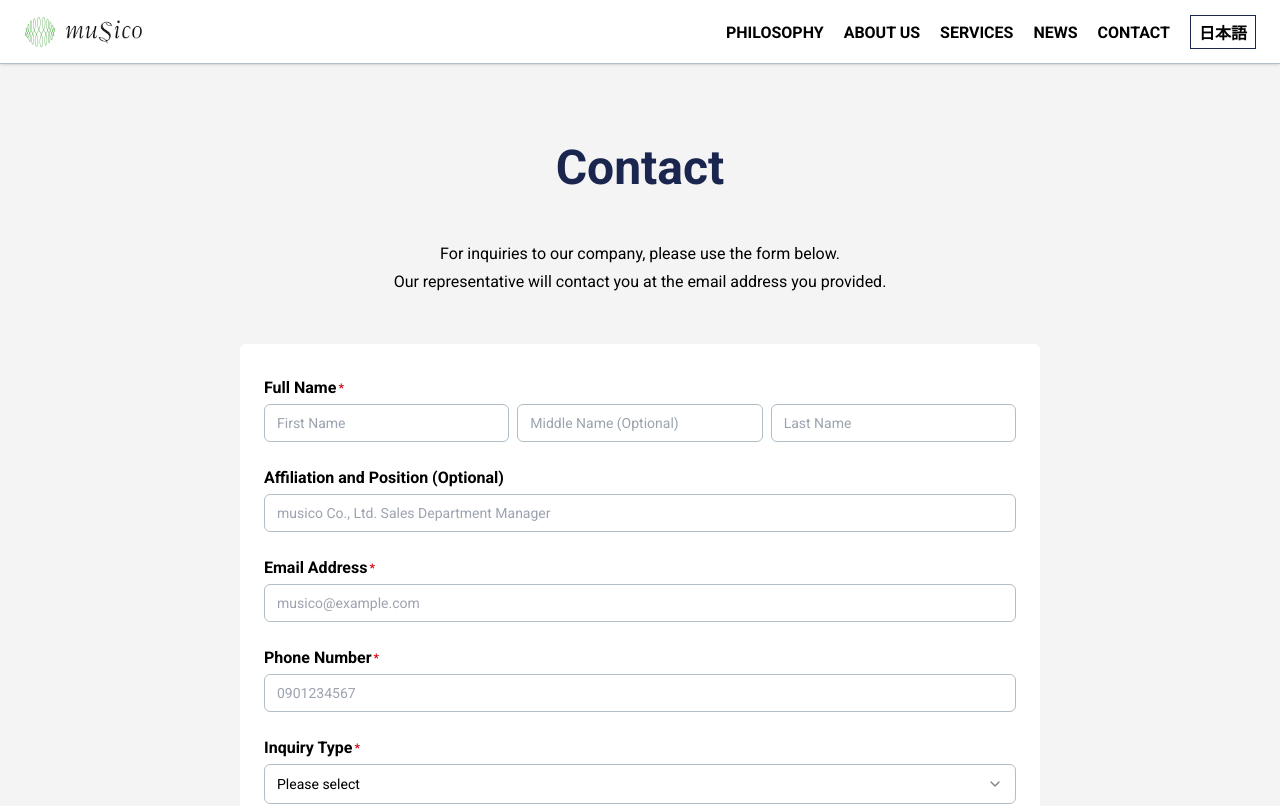
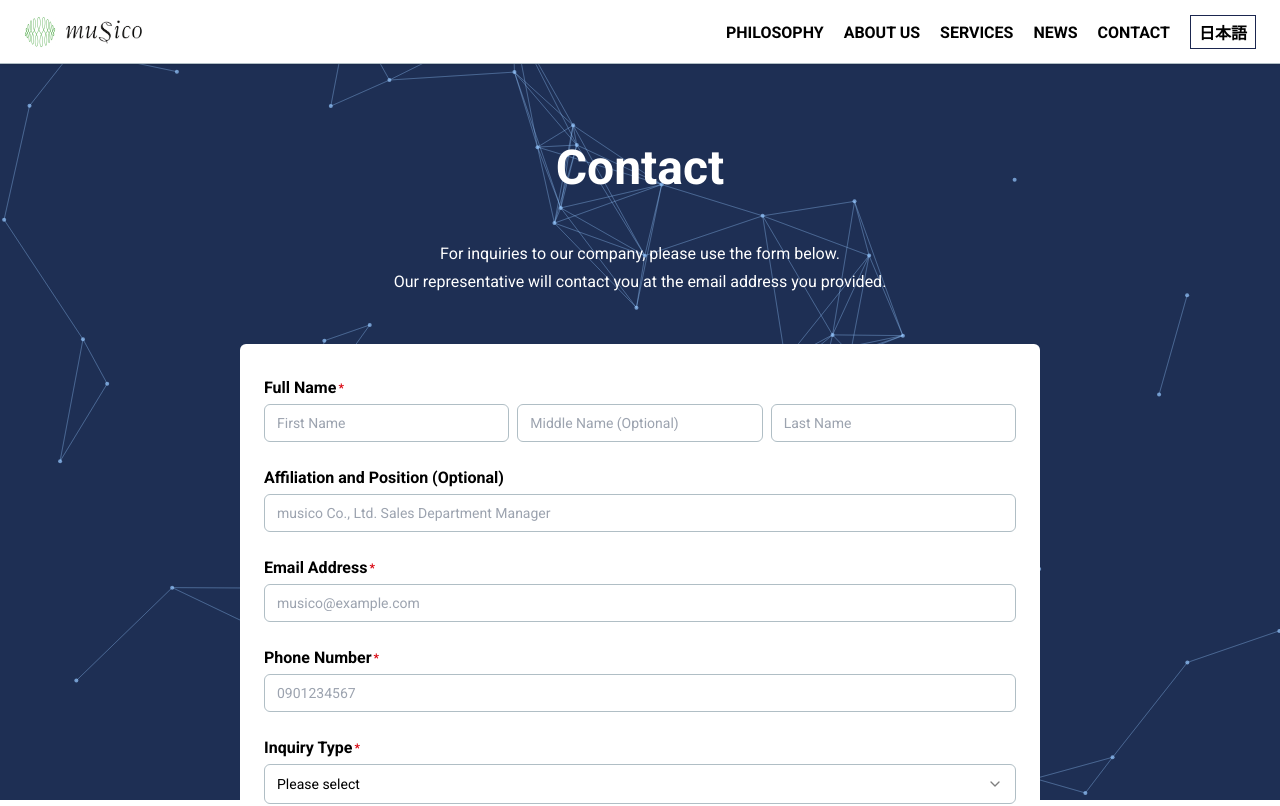
Before and after one commit to Inno-Musi/HP, a Next.js app: page /en/contact in a window 1280 px wide. Shown: the top 806 px of the page. Built offline with nearby package versions, Linux system fonts and the light colour scheme.

Commit message:
Update font, layout, and styling for contact page and headers

```diff
--- a/src/app/[language]/contact/page.tsx
+++ b/src/app/[language]/contact/page.tsx
@@ -1,4 +1,5 @@
 import { BreadCrumbs } from '@/components/bread-crumbs'
+import { GeometricBackground } from '@/components/geometric-background'
 import { TitleMain } from '@/components/title-main'
 import { FormContactEn } from '@/features/contact/_components/form-contact-en'
 import { FormContactJa } from '@/features/contact/_components/form-contact-ja'
@@ -28,14 +29,16 @@ export default async function ContactPage({ params }: Props) {
 
   return (
     <>
-      <div className="max-w-[calc(100vw-32px)] mx-auto py-16 md:py-20 flex flex-col gap-y-6 md:gap-y-12">
+      <div className="relative max-w-[calc(100vw-32px)] mx-auto py-16 md:py-20 flex flex-col gap-y-6 md:gap-y-12">
+        <GeometricBackground className="fixed" />
         <TitleMain
           titleJa="お問い合わせ"
           titleEn="Contact"
           language={language}
+          className="text-white"
         />
         {language === 'ja' ? (
-          <div className="max-w-[600px] w-full mx-auto text-sm md:text-base text-center leading-6 md:leading-7">
+          <div className="max-w-[600px] w-full mx-auto text-sm md:text-base text-center leading-6 md:leading-7 text-white">
             <p>
               当社へのお問い合わせは、
               <br className="block md:hidden" />
@@ -48,7 +51,7 @@ export default async function ContactPage({ params }: Props) {
             </p>
           </div>
         ) : (
-          <div className="max-w-[600px] w-full mx-auto text-center leading-6 text-sm md:text-base md:leading-7">
+          <div className="max-w-[600px] w-full mx-auto text-center leading-6 text-sm md:text-base md:leading-7 text-white">
             <p>For inquiries to our company, please use the form below.</p>
             <p>
               Our representative will contact you at the email address you
@@ -63,6 +66,7 @@ export default async function ContactPage({ params }: Props) {
         crumbs={[
           { labelJa: 'お問い合わせ', labelEn: 'Contact', href: '/contact' },
         ]}
+        className="text-white"
       />
     </>
   )
--- a/src/app/[language]/layout.tsx
+++ b/src/app/[language]/layout.tsx
@@ -3,13 +3,15 @@ import type { ReactNode } from 'react'
 import '../globals.css'
 import { Footer } from '@/components/footer'
 import { HeaderEn } from '@/components/header-en'
+import { RootMainTag } from '@/components/root-main-tag'
 import { GoogleTagManager } from '@next/third-parties/google'
-import { Noto_Sans_JP, Roboto } from 'next/font/google'
+import { Roboto, Sawarabi_Gothic } from 'next/font/google'
 import { twMerge } from 'tailwind-merge'
 
-const notoSansJp = Noto_Sans_JP({
+const sawarabiGothic = Sawarabi_Gothic({
   subsets: ['latin'],
-  variable: '--font-noto-sans-jp',
+  weight: '400',
+  variable: '--font-sawarabi-gothic',
 })
 
 const roboto = Roboto({
@@ -31,13 +33,13 @@ export default async function RootLayout({ children, params }: Props) {
       <GoogleTagManager gtmId={process.env.GTM_ID as string} />
       <body
         className={twMerge(
-          `${notoSansJp.variable}  ${roboto.variable}`,
-          language === 'ja' ? 'font-notoSansJp' : 'font-roboto',
+          `${sawarabiGothic.variable}  ${roboto.variable}`,
+          language === 'ja' ? 'font-sawarabiGothic' : 'font-roboto',
         )}
       >
         {language === 'ja' && <HeaderJa />}
         {language === 'en' && <HeaderEn />}
-        <main className="relative bg-zinc-100">{children}</main>
+        <RootMainTag>{children}</RootMainTag>
         <Footer language={language} />
       </body>
     </html>
--- a/src/components/bread-crumbs.tsx
+++ b/src/components/bread-crumbs.tsx
@@ -9,11 +9,17 @@ type Props = {
     labelEn: string
     href: string
   }[]
+  className?: string
 }
 
-export const BreadCrumbs = ({ language, crumbs }: Props) => {
+export const BreadCrumbs = ({ language, crumbs, className }: Props) => {
   return (
-    <div className="flex gap-x-2 items-center w-[1200px] mx-auto max-w-[calc(100vw-32px)] py-2">
+    <div
+      className={twMerge(
+        'flex gap-x-2 items-center w-[1200px] mx-auto max-w-[calc(100vw-32px)] py-2',
+        className,
+      )}
+    >
       <div className="flex items-center gap-x-2">
         <Link
           href={`/${language}`}
--- /dev/null
+++ b/src/components/geometric-background.tsx
@@ -0,0 +1,107 @@
+'use client'
+
+import type React from 'react'
+import { useEffect, useRef } from 'react'
+import { twMerge } from 'tailwind-merge'
+
+type Props = {
+  className?: string
+}
+
+export const GeometricBackground = ({ className }: Props) => {
+  const canvasRef = useRef<HTMLCanvasElement | null>(null)
+
+  useEffect(() => {
+    const canvas = canvasRef.current
+    if (!canvas) return
+    const ctx = canvas.getContext('2d')
+    if (!ctx) return
+
+    let width = window.innerWidth
+    let height = window.innerHeight
+    let animationFrameId: number | null = null
+
+    const resizeCanvas = () => {
+      width = window.innerWidth
+      height = window.innerHeight
+      canvas.width = width
+      canvas.height = height
+    }
+
+    window.addEventListener('resize', resizeCanvas)
+    resizeCanvas()
+
+    interface Node {
+      x: number
+      y: number
+      vx: number
+      vy: number
+    }
+
+    const nodes: Node[] = []
+    const nodeCount = 60 // Adjusted node count
+    const maxDistance = 150 // Maximum distance for line connection
+
+    for (let i = 0; i < nodeCount; i++) {
+      nodes.push({
+        x: Math.random() * width,
+        y: Math.random() * height,
+        vx: (Math.random() - 0.5) * 0.3, // Slightly increased speed
+        vy: (Math.random() - 0.5) * 0.3, // Slightly increased speed
+      })
+    }
+
+    const drawNodes = () => {
+      ctx.fillStyle = '#1e2f54'
+      ctx.fillRect(0, 0, width, height)
+      ctx.fillStyle = 'rgba(150, 200, 255, 0.7)'
+      ctx.strokeStyle = 'rgba(150, 200, 255, 0.2)' // Reduced line opacity
+
+      for (const node of nodes) {
+        ctx.beginPath()
+        ctx.arc(node.x, node.y, 2, 0, Math.PI * 2)
+        ctx.fill()
+
+        for (const otherNode of nodes) {
+          const dx = node.x - otherNode.x
+          const dy = node.y - otherNode.y
+          const distance = Math.sqrt(dx * dx + dy * dy)
+
+          if (distance < maxDistance) {
+            ctx.beginPath()
+            ctx.moveTo(node.x, node.y)
+            ctx.lineTo(otherNode.x, otherNode.y)
+            ctx.stroke()
+          }
+        }
+
+        node.x += node.vx
+        node.y += node.vy
+
+        if (node.x < 0 || node.x > width) node.vx *= -1
+        if (node.y < 0 || node.y > height) node.vy *= -1
+      }
+    }
+
+    const animate = () => {
+      drawNodes()
+      animationFrameId = requestAnimationFrame(animate)
+    }
+
+    animate()
+
+    return () => {
+      window.removeEventListener('resize', resizeCanvas)
+      if (animationFrameId !== null) {
+        cancelAnimationFrame(animationFrameId)
+      }
+    }
+  }, [])
+
+  return (
+    <canvas
+      ref={canvasRef}
+      className={twMerge('top-0 left-0 w-full h-full z-[-1]', className)}
+    />
+  )
+}
--- a/src/components/header-en/index.tsx
+++ b/src/components/header-en/index.tsx
@@ -12,7 +12,7 @@ export const HeaderEn = () => {
   const restPath = pathname.split('/').slice(2).join('/')
 
   return (
-    <header className="h-16 border-b border-gray flex items-center px-5 md:px-6 shadow justify-between sticky top-0 z-50 bg-white">
+    <header className="h-16 w-full border-b border-gray flex items-center px-5 md:px-6 shadow justify-between fixed top-0 z-50 bg-white">
       <LinkCompanyName language="en" />
       <div className="items-center gap-x-5 hidden md:flex font-semibold">
         {links.map((link) => (
@@ -28,14 +28,14 @@ export const HeaderEn = () => {
         <LinkSwitchLanguage
           switchTo="ja"
           restPath={restPath}
-          className="font-notoSansJp"
+          className="font-sawarabiGothic"
         />
       </div>
       <div className="flex items-center gap-x-4 md:hidden">
         <LinkSwitchLanguage
           switchTo="ja"
           restPath={restPath}
-          className="font-notoSansJp"
+          className="font-sawarabiGothic"
         />
         <HeaderSp restPath={restPath} />
       </div>
--- a/src/components/header-ja/index.tsx
+++ b/src/components/header-ja/index.tsx
@@ -12,7 +12,7 @@ export const HeaderJa = () => {
   const restPath = pathname.split('/').slice(2).join('/')
 
   return (
-    <header className="h-16 border-b border-gray flex items-center px-5 md:px-6 shadow justify-between sticky top-0 z-50 bg-white">
+    <header className="h-16 w-full border-b border-gray flex items-center px-5 md:px-6 shadow justify-between fixed top-0 z-50 bg-white">
       <LinkCompanyName language="ja" />
       <div className="items-center gap-x-5 hidden md:flex font-semibold">
         {links.map((link) => (
--- /dev/null
+++ b/src/components/root-main-tag.tsx
@@ -0,0 +1,25 @@
+'use client'
+
+import { usePathname } from 'next/navigation'
+import type { ReactNode } from 'react'
+import { twMerge } from 'tailwind-merge'
+
+type Props = {
+  children: ReactNode
+}
+
+export const RootMainTag = ({ children }: Props) => {
+  const pathname = usePathname()
+  const pathWithoutLanguage = pathname.split('/')[2]
+
+  return (
+    <main
+      className={twMerge(
+        'relative pt-16 bg-zinc-100',
+        pathWithoutLanguage === 'contact' && 'bg-transparent',
+      )}
+    >
+      {children}
+    </main>
+  )
+}
--- a/tailwind.config.ts
+++ b/tailwind.config.ts
@@ -20,7 +20,7 @@ export default {
         vividBlue: '#2B6CB0',
       },
       fontFamily: {
-        notoSansJp: ['var(--font-noto-sans-jp)'],
+        sawarabiGothic: ['var(--font-sawarabi-gothic)'],
         roboto: ['var(--font-roboto)'],
       },
       borderRadius: {
```
